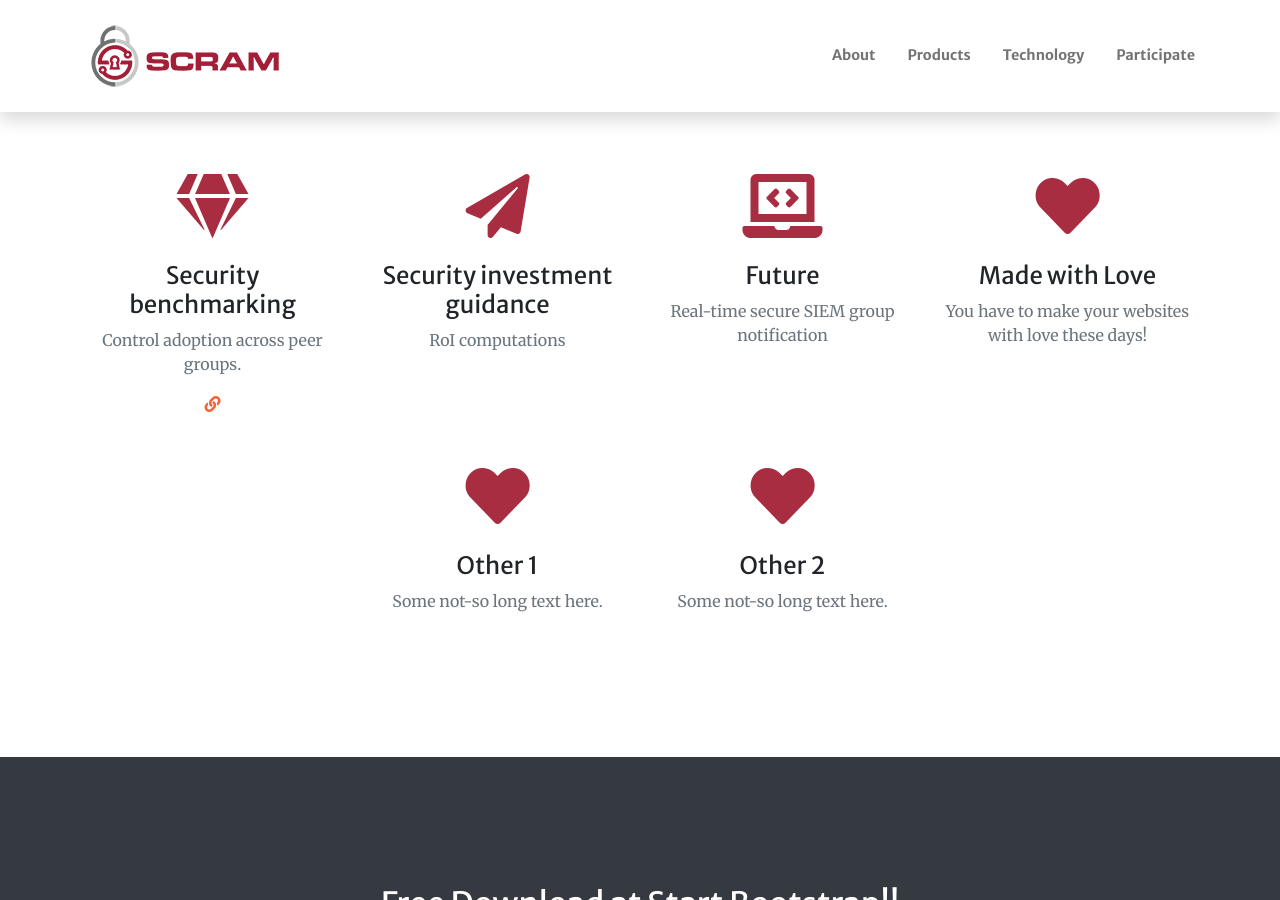
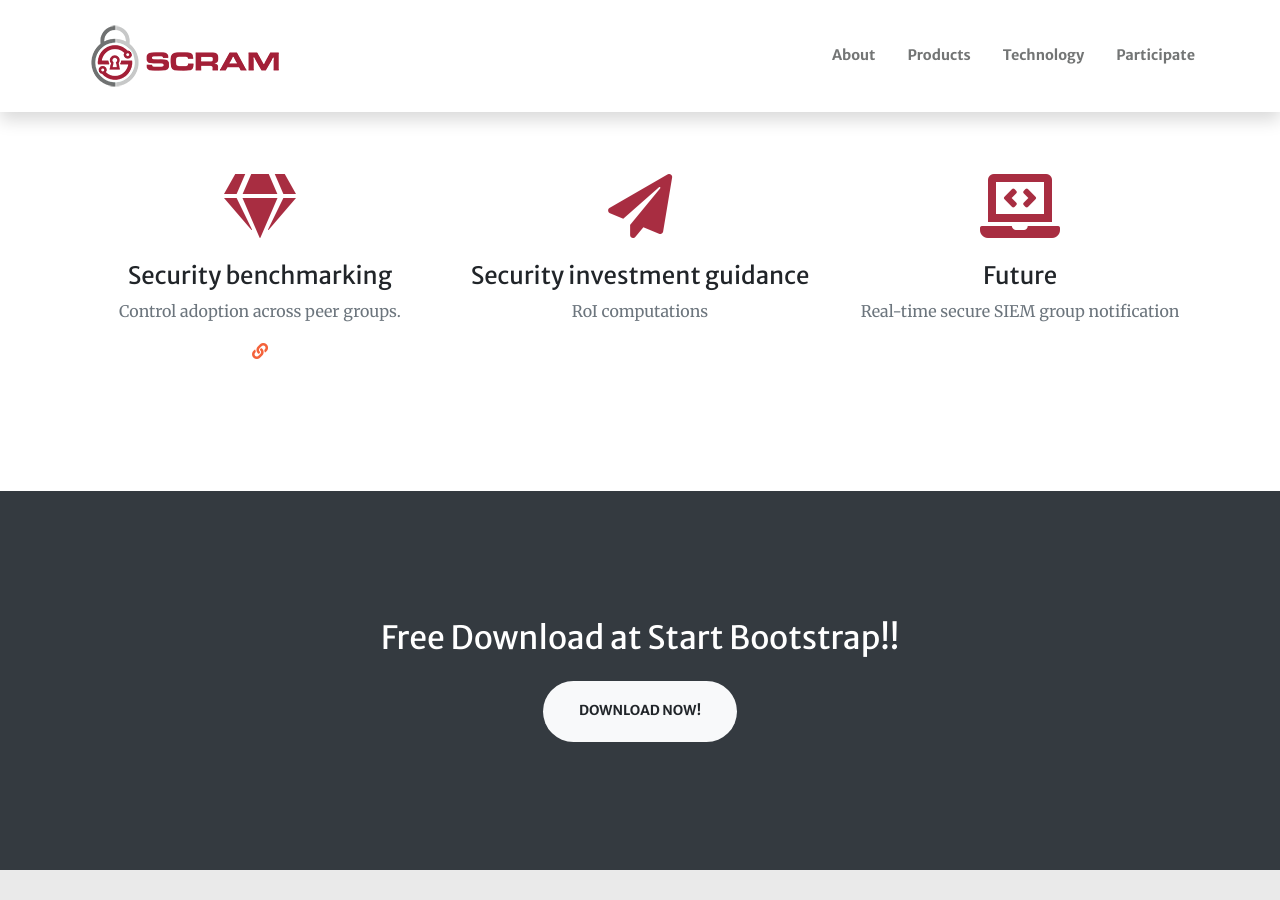
Before and after one commit to jisqyv/MIT, a Jekyll site: the page built from products.md, in a window 1280 px wide and 900 px high, scrolled down 833 px. Built offline with Jekyll 4.4.1, drawn with Linux system fonts in a browser that asks for light colours; nearby versions of some CDN libraries.

Commit message:
Update products.md

```diff
--- a/products.md
+++ b/products.md
@@ -36,15 +36,7 @@ sections:
       - title: Future
         text: Real-time secure SIEM group notification
         icon: fa-laptop-code text-info
-      - title: Made with Love
-        text: You have to make your websites with love these days!
-        icon: fa-heart text-info
-      - title: Other 1
-        text: Some not-so long text here.
-        icon: fa-heart text-info
-      - title: Other 2
-        text: Some not-so long text here.
-        icon: fa-heart text-info
+
 
 
 
```
